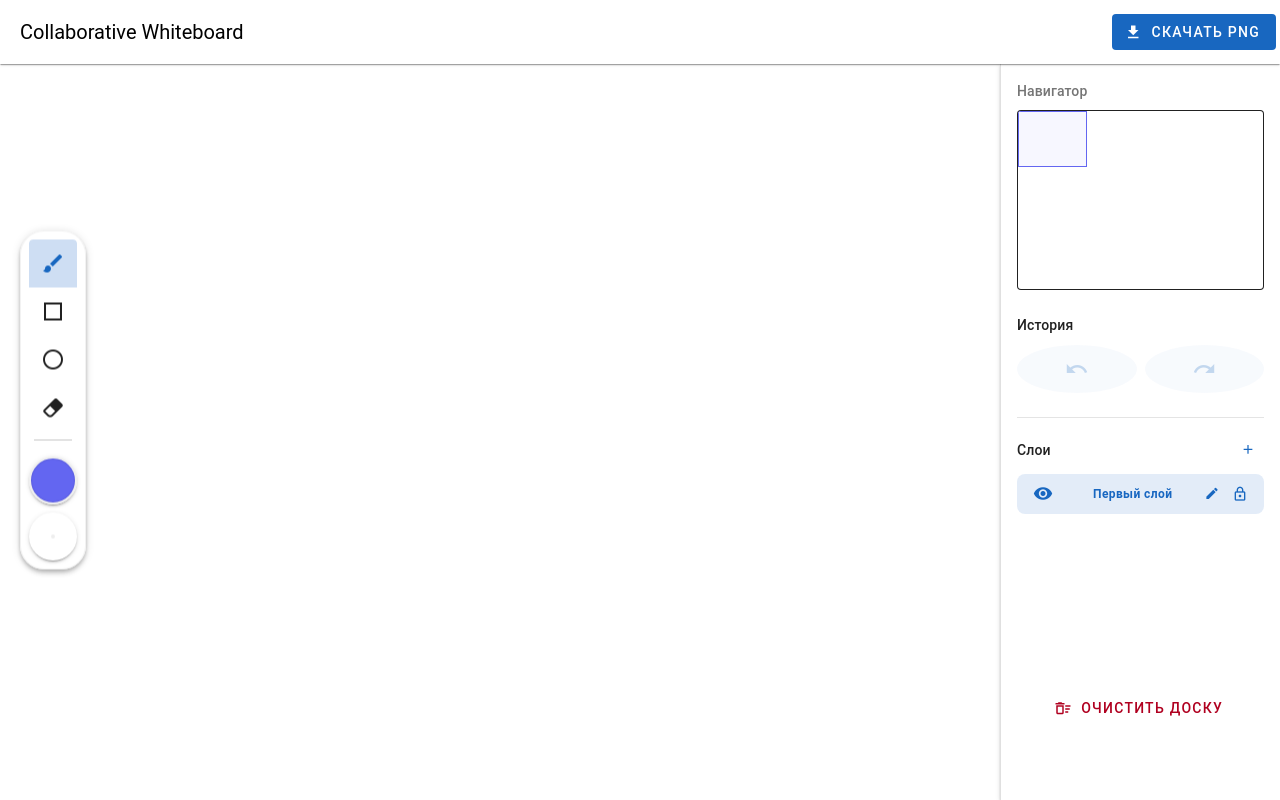
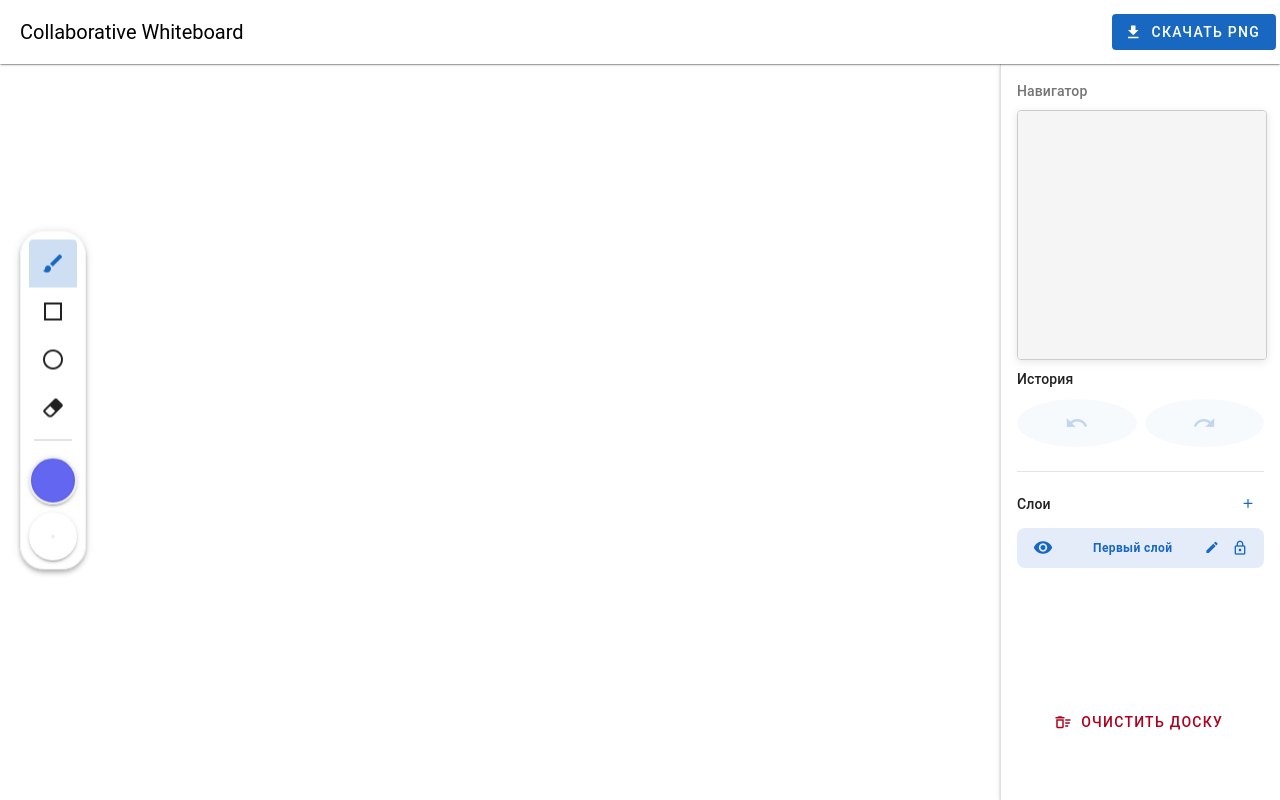
Before and after one commit to ManyakovS/realtime-whiteboard, a Vue app in the folder whiteboard-frontend/: page / in a window 1280 px wide. Built offline with nearby package versions, Linux system fonts and the light colour scheme.

Commit message:
feat: minimap

```diff
--- a/whiteboard-frontend/src/App.vue
+++ b/whiteboard-frontend/src/App.vue
@@ -13,10 +13,6 @@
   </v-layout>
 </template>
 
-<script setup>
-;
-</script>
-
 <style>
   body, #app {
     height: 100vh;
--- a/whiteboard-frontend/src/components/layout/RightPanel.vue
+++ b/whiteboard-frontend/src/components/layout/RightPanel.vue
@@ -8,26 +8,13 @@
   >
     <div class="pa-4 d-flex flex-column fill-height">
       <div class="text-subtitle-2 mb-2 text-grey-darken-1">Навигатор</div>
-      <v-card
-        variant="outlined"
-        class="minimap-container mb-6 overflow-hidden position-relative"
-        height="180"
-        @click="handleMinimapClick"
-      >
-        <canvas
-          ref="minimapCanvas"
-          width="280"
-          height="180"
-          class="minimap-preview"
-        ></canvas>
-        <div class="viewport-indicator" :style="indicatorStyle"></div>
-      </v-card>
+      <MiniMap/>
 
-      <div class="text-subtitle-2 mb-2">История</div>
+      <div class="text-subtitle-2 mb-2 mt-2">История</div>
       <div class="d-flex gap-2 mb-6">
         <v-btn
           icon="mdi-undo"
-          :disabled="!store.canUndo"
+          :disabled="!store.historyApi?.canUndo"
           variant="tonal"
           color="primary"
           @click="wb.undo"
@@ -35,7 +22,7 @@
         ></v-btn>
         <v-btn
           icon="mdi-redo"
-          :disabled="!store.canRedo"
+          :disabled="!store.historyApi?.canRedo"
           variant="tonal"
           color="primary"
           @click="wb.redo"
@@ -162,63 +149,6 @@ import { useWhiteboard } from "@/composables/useWhiteboard";
 const store = useWhiteboardStore();
 const wb = useWhiteboard();
 
-const minimapCanvas = ref<HTMLCanvasElement | null>(null);
-const scrollX = ref(0);
-const scrollY = ref(0);
-const viewportWidth = ref(window.innerWidth);
-const viewportHeight = ref(window.innerHeight);
-
-// Расчет рамки на мини-карте
-const indicatorStyle = computed(() => {
-  const minimapEl = minimapCanvas.value;
-  if (!minimapEl) return {};
-
-  const scale = minimapEl.offsetWidth / store.WORLD_SIZE;
-  return {
-    width: `${(viewportWidth.value - 280) * scale}px`, // вычитаем ширину панели
-    height: `${viewportHeight.value * scale}px`,
-    left: `${scrollX.value * scale}px`,
-    top: `${scrollY.value * scale}px`,
-  };
-});
-
-// Обновление мини-карты (рисуем основной холст в маленький)
-const updateMinimap = () => {
-  const miniCtx = minimapCanvas.value?.getContext("2d");
-  const mainCanvas = document.querySelector(
-    ".main-canvas"
-  ) as HTMLCanvasElement;
-
-  if (miniCtx && mainCanvas) {
-    miniCtx.clearRect(0, 0, 280, 180);
-    miniCtx.drawImage(
-      mainCanvas,
-      0,
-      0,
-      store.WORLD_SIZE,
-      store.WORLD_SIZE,
-      0,
-      0,
-      280,
-      180
-    );
-  }
-};
-
-// Клик по мини-карте для быстрого перемещения
-const handleMinimapClick = (e: MouseEvent) => {
-  const viewport = document.querySelector(".viewport");
-  if (!viewport || !minimapCanvas.value) return;
-
-  const rect = minimapCanvas.value.getBoundingClientRect();
-  const scale = store.WORLD_SIZE / rect.width;
-
-  viewport.scrollLeft =
-    (e.clientX - rect.left) * scale - viewportWidth.value / 2;
-  viewport.scrollTop =
-    (e.clientY - rect.top) * scale - viewportHeight.value / 2;
-};
-
 // Состояние диалога
 const layerDialog = reactive({
   show: false,
@@ -286,36 +216,9 @@ const deleteLayer = (id: number) => {
     }
   }
 };
-
-onMounted(() => {
-  const viewport = document.querySelector(".viewport");
-  viewport?.addEventListener("scroll", (e: any) => {
-    scrollX.value = e.target.scrollLeft;
-    scrollY.value = e.target.scrollTop;
-  });
-
-  // Обновляем мини-карту каждые 2 секунды (для производительности)
-  setInterval(updateMinimap, 2000);
-});
 </script>
 
 <style scoped>
-.minimap-container {
-  background-color: #fff;
-  cursor: pointer;
-}
-.minimap-preview {
-  width: 100%;
-  height: 100%;
-  opacity: 0.8;
-}
-.viewport-indicator {
-  position: absolute;
-  border: 1.5px solid #6366f1;
-  background-color: rgba(99, 102, 241, 0.05);
-  pointer-events: none;
-  transition: all 0.1s ease-out;
-}
 .gap-2 {
   gap: 8px;
 }
--- a/whiteboard-frontend/src/components/whiteboard/CanvasBoard.vue
+++ b/whiteboard-frontend/src/components/whiteboard/CanvasBoard.vue
@@ -4,13 +4,6 @@
       class="canvas-wrapper"
       :style="{ width: store.WORLD_SIZE + 'px', height: store.WORLD_SIZE + 'px' }"
     >
-      <!-- <UserCursor
-        v-for="user in store.activeUsers"
-        :key="user.id"
-        :style="{ transform: `translate(${user.x}px, ${user.y}px)` }"
-        :user="user"
-      /> -->
-
       <canvas
         ref="canvasRef"
         v-for="layer in store.layers"
@@ -27,7 +20,7 @@
         @mousedown="handleStart"
         @mousemove="handleMove"
         @mouseup="handleEnd"
-      ></canvas>
+      />
     </div>
   </div>
 </template>
@@ -36,22 +29,18 @@
 import { ref, onMounted } from 'vue';
 import { useWhiteboardStore } from '@/stores/whiteboard-store';
 import { useWhiteboard } from '@/composables/useWhiteboard';
+const store = useWhiteboardStore();
 
-const store = useWhiteboardStore();
+const canvasRef = ref<HTMLCanvasElement | null>(null);
 const viewportRef = ref<HTMLDivElement | null>(null);
-const canvasRef = ref<HTMLCanvasElement | null>(null);
 
 const { initCanvas, handleStart, handleMove, handleEnd } = useWhiteboard();
 
 onMounted(() => {
   if (canvasRef.value) {
     initCanvas(canvasRef.value[0]);
-
-    // Авто-скролл в центр при загрузке
-    if (viewportRef.value) {
-      viewportRef.value.scrollLeft = (store.WORLD_SIZE - window.innerWidth) / 2;
-      viewportRef.value.scrollTop = (store.WORLD_SIZE - window.innerHeight) / 2;
-    }
+    viewportRef.value.scrollLeft = (store.WORLD_SIZE - window.innerWidth) / 2;
+    viewportRef.value.scrollTop = (store.WORLD_SIZE - window.innerHeight) / 2;
   }
 });
 </script>
@@ -62,46 +51,27 @@ onMounted(() => {
   height: calc(100dvh - 64px);
   max-height: calc(100dvh - 64px);;
   overflow: auto;
-  background-color: #f0f2f5;
   cursor: crosshair;
 }
 
 .canvas-wrapper {
   position: relative;
+  box-shadow: 0 0 50px rgba(0,0,0,0.1);
+  user-select: none;
+  touch-action: none;
   background-image:
-    linear-gradient(#e5e7eb 1px, transparent 1px),
-    linear-gradient(90deg, #e5e7eb 1px, transparent 1px);
-  background-size: 40px 40px; /* Сетка */
+    radial-gradient(#e0e0e0 1px, transparent 1px);
+  background-size: 40px 40px;
 }
 
-.main-canvas {
-  background-color: white;
-  display: block;
-  box-shadow: 0 0 40px rgba(0,0,0,0.1);
-}
-
-/* Стилизация скроллбара */
-.viewport::-webkit-scrollbar {
-  width: 10px;
-  height: 10px;
-}
-.viewport::-webkit-scrollbar-thumb {
-  background: #cbd5e1;
-  border-radius: 5px;
-}
-
-.canvas-wrapper {
-  position: relative;
-  background-color: #f9f9f9;
-}
 .layer-canvas {
   position: absolute;
   top: 0;
   left: 0;
-  background-color: transparent; /* Все слои кроме нижнего прозрачные */
-}
-/* Нижний слой может иметь белый фон */
-.layer-canvas:last-child {
-  background-color: white;
+  width: 100%;
+  height: 100%;
+  background-color: transparent;
+  display: block;
+  image-rendering: auto;
 }
 </style>
--- /dev/null
+++ b/whiteboard-frontend/src/components/whiteboard/MiniMap.vue
@@ -0,0 +1,77 @@
+<template>
+  <div class="mini-map">
+    <canvas
+      ref="miniMapCanvasRef"
+      class="mini-map-canvas"
+      :width="MINI_MAP_SIZE"
+      :height="MINI_MAP_SIZE"
+    />
+  </div>
+</template>
+
+<script setup lang="ts">
+import { ref, computed, onMounted, onUnmounted, watch } from "vue";
+import { useWhiteboardStore } from "@/stores/whiteboard-store";
+
+const store = useWhiteboardStore();
+
+// Константы
+const MINI_MAP_SIZE = 250;
+
+// Refs
+const miniMapCanvasRef = ref<HTMLCanvasElement | null>(null);
+
+// Обновление мини-карты
+const renderMiniMap = async () => {
+  if (!miniMapCanvasRef.value) return;
+
+  const ctx = miniMapCanvasRef.value.getContext("2d");
+
+  ctx.fillStyle = "#f5f5f5";
+  ctx.fillRect(0, 0, MINI_MAP_SIZE, MINI_MAP_SIZE);
+
+  const scaleFactor = MINI_MAP_SIZE / store.WORLD_SIZE;
+
+  const sortedLayers = [...store.layers]
+    .filter((layer) => layer.visible)
+    .reverse();
+
+  for (const layer of sortedLayers) {
+    const canvasEl = document.querySelector(
+      `#layer-${layer.id}`
+    ) as HTMLCanvasElement;
+    if (canvasEl) {
+      ctx.save();
+      ctx.scale(scaleFactor, scaleFactor);
+      ctx.drawImage(canvasEl, 0, 0);
+      ctx.restore();
+    }
+  }
+};
+
+watch(
+  () => [
+    store.historyApi?.currentIndex,
+    store.layers.map((layer) => layer.visible),
+  ],
+  () => setTimeout(renderMiniMap, 200)
+);
+
+onMounted(() => {
+  renderMiniMap();
+});
+
+</script>
+
+<style lang="css" scoped>
+.mini-map {
+  position: relative;
+  height: calc(v-bind(MINI_MAP_SIZE) * 1px);
+  width: calc(v-bind(MINI_MAP_SIZE) * 1px);
+  border: 1px solid #ccc;
+  border-radius: 4px;
+  overflow: hidden;
+  box-shadow: 0 2px 8px rgba(0, 0, 0, 0.1);
+  background: #f5f5f5;
+}
+</style>
--- a/whiteboard-frontend/src/composables/useHistory.ts
+++ b/whiteboard-frontend/src/composables/useHistory.ts
@@ -49,5 +49,5 @@ export function useHistory(ctx: CanvasRenderingContext2D | null, canvas: HTMLCan
     };
   };
 
-  return { saveState, undo, redo, canUndo, canRedo };
+  return { saveState, undo, redo, canUndo, canRedo, history, currentIndex };
 }
--- a/whiteboard-frontend/src/composables/useWhiteboard.ts
+++ b/whiteboard-frontend/src/composables/useWhiteboard.ts
@@ -41,20 +41,6 @@ export function useWhiteboard() {
     ctx.lineJoin = "round";
 
     history.saveState();
-    updateStatus();
-  };
-
-  const updateStatus = () => {
-    if (store.historyApi) {
-      store.canUndo = store.historyApi.canUndo?.value;
-      store.canRedo = store.historyApi.canRedo?.value;
-    }
-  };
-
-  const updateHistoryStatus = () => {
-    if (!history) return;
-    store.canUndo = history.canUndo?.value;
-    store.canRedo = history.canRedo?.value;
   };
 
   const startX = ref(0);
@@ -137,7 +123,6 @@ export function useWhiteboard() {
     mainCtx.value.globalCompositeOperation = 'source-over';
 
     store.historyApi?.saveState();
-    updateStatus();
   };
 
   const getCoordinates = (event: MouseEvent | TouchEvent) => {
@@ -153,11 +138,9 @@ export function useWhiteboard() {
 
   const undo = () => {
     store.historyApi?.undo();
-    updateStatus();
   };
   const redo = () => {
     store.historyApi?.redo();
-    updateStatus();
   };
   const clear = () => {
     if (!mainCtx.value || !mainCanvas.value) return;
@@ -169,7 +152,6 @@ export function useWhiteboard() {
       mainCanvas.value.height
     );
     store.historyApi?.saveState();
-    updateStatus();
   };
 
   return { initCanvas, handleStart, handleMove, handleEnd, undo, redo, clear };
--- a/whiteboard-frontend/src/stores/whiteboard-store.ts
+++ b/whiteboard-frontend/src/stores/whiteboard-store.ts
@@ -14,10 +14,8 @@ export const useWhiteboardStore = defineStore('whiteboard', () => {
   const WORLD_SIZE = 4000;
 
   // Состояние инструментов
-  const historyApi = shallowRef<any>(null);
+  const historyApi = ref<any>(null);
 
-  const canUndo = ref(false);
-  const canRedo = ref(false);
   const strokeColor = ref('#6366F1');
   const strokeWidth = ref(5);
   const currentTool = ref('brush');
@@ -31,6 +29,7 @@ export const useWhiteboardStore = defineStore('whiteboard', () => {
   // Ссылки на контексты (будут установлены при инициализации)
   const mainCtx = shallowRef<CanvasRenderingContext2D | null>(null);
   const mainCanvas = shallowRef<HTMLCanvasElement | null>(null);
+  const viewPort = shallowRef<HTMLDivElement | null>(null);
 
   const setTool = (tool: ToolType) => (currentTool.value = tool);
 
@@ -41,11 +40,10 @@ export const useWhiteboardStore = defineStore('whiteboard', () => {
     strokeWidth,
     layers,
     activeLayerId,
-    canUndo,
-    canRedo,
     mainCtx,
     mainCanvas,
+    viewPort,
     historyApi,
-    setTool
+    setTool,
   };
 });
```
